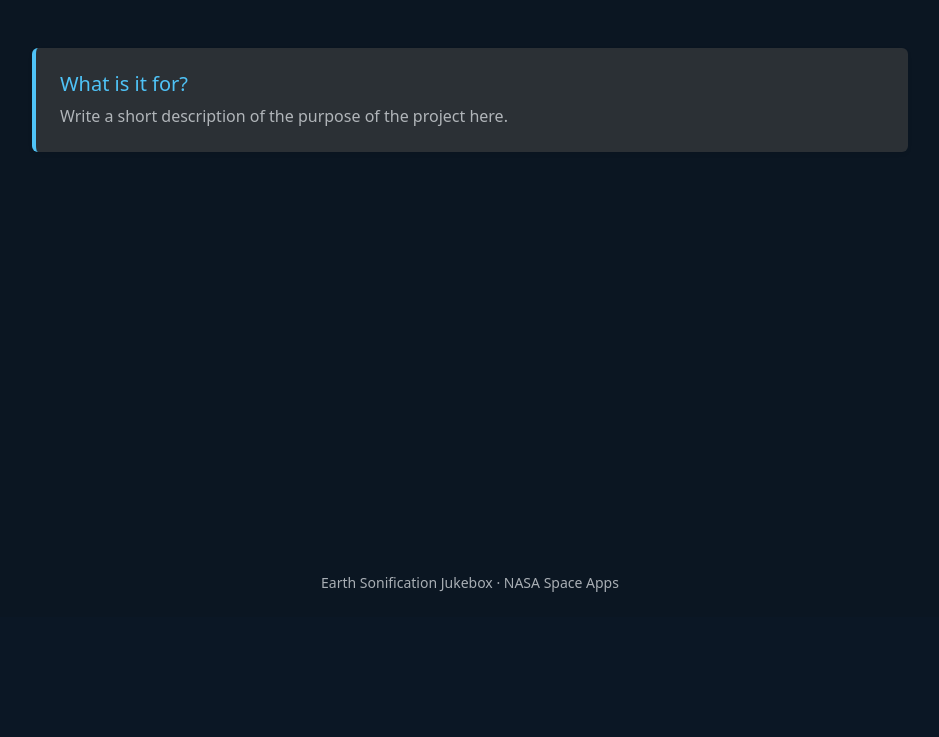
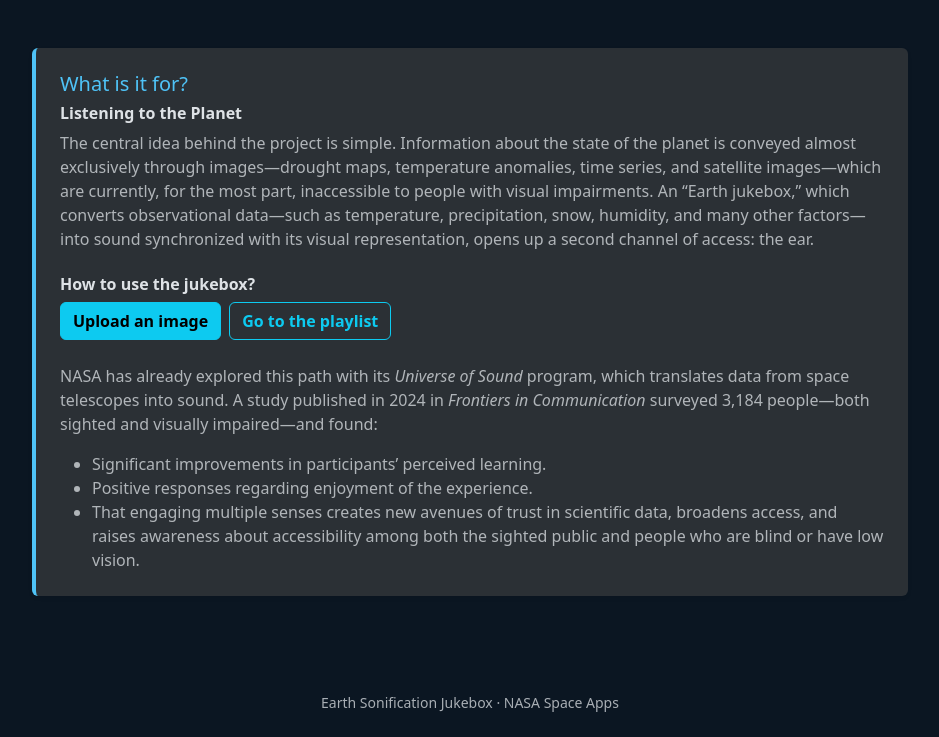
Before and after one commit to PotproBirdcherry/The-Earth-Information-Jukebox, a Flask app: page / in a window 1280 px wide. Shown: the part 183-920 px from the top of the page, without its empty margins (170-1109 px from the left). Before the commit the page ends 775 px from the top, so only its background shows below. Run offline with Flask 3, Linux system fonts and the light colour scheme.

Commit message:
Se creó una descripción del equipo, una barra de sonido más pequeña, la página principal que muestra cómo funciona.

```diff
--- a/app.py
+++ b/app.py
@@ -425,7 +425,17 @@ def sonificar(ruta_imagen, modo="columnas", textura=False):
 # ---------------------------------------------------------------------------
 @app.route("/")
 def Inicio():
-    return render_template("base.html")
+    return render_template("index.html")
+
+
+@app.route("/about")
+def about():
+    # La foto del equipo se pone en static/equipo/ con el nombre "equipo" (jpg, jpeg, png o webp)
+    carpeta = BASE_DIR / "static" / "equipo"
+    foto = next((f"equipo/equipo.{ext}" for ext in ("jpg", "jpeg", "png", "webp")
+                 if (carpeta / f"equipo.{ext}").exists()), None)
+    return render_template("about.html",
+                           foto_equipo=url_for("static", filename=foto) if foto else None)
 
 
 @app.route("/playlist")
--- /dev/null
+++ b/templates/index.html
@@ -0,0 +1,34 @@
+{% extends "base.html" %}
+
+{% block descripcion %}
+<h3 class="h6 text-body fw-bold mt-1">Listening to the Planet</h3>
+<p>
+  The central idea behind the project is simple. Information about the state of the planet is conveyed
+  almost exclusively through images—drought maps, temperature anomalies, time series, and satellite
+  images—which are currently, for the most part, inaccessible to people with visual impairments.
+  An “Earth jukebox,” which converts observational data—such as temperature, precipitation, snow,
+  humidity, and many other factors—into sound synchronized with its visual representation, opens up
+  a second channel of access: the ear.
+</p>
+
+<h3 class="h6 text-body fw-bold mt-4">How to use the jukebox?</h3>
+<div class="d-flex flex-wrap gap-2 mb-4">
+  <a href="{{ url_for('cargar_imagen') }}" class="btn btn-info fw-semibold">Upload an image</a>
+  <a href="{{ url_for('playlist') }}" class="btn btn-outline-info fw-semibold">Go to the playlist</a>
+</div>
+
+<p>
+  NASA has already explored this path with its <em>Universe of Sound</em> program, which translates data
+  from space telescopes into sound. A study published in 2024 in <em>Frontiers in Communication</em>
+  surveyed 3,184 people—both sighted and visually impaired—and found:
+</p>
+<ul class="mb-0">
+  <li>Significant improvements in participants’ perceived learning.</li>
+  <li>Positive responses regarding enjoyment of the experience.</li>
+  <li>
+    That engaging multiple senses creates new avenues of trust in scientific data, broadens access,
+    and raises awareness about accessibility among both the sighted public and people who are blind
+    or have low vision.
+  </li>
+</ul>
+{% endblock %}
```
Also changed, not shown: config/imagenes.json (+7 -0 lines), static/js/app.js (+13 -0 lines), templates/Jukebox.html (+12 -3 lines), templates/about.html (added, +52 -0 lines), static/Imagenes/90230e4e_TemperaturasOceano_NASA.png (added).
